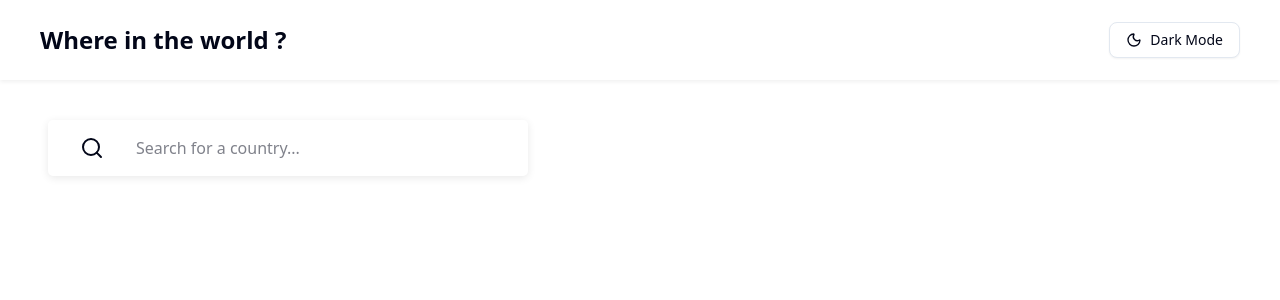
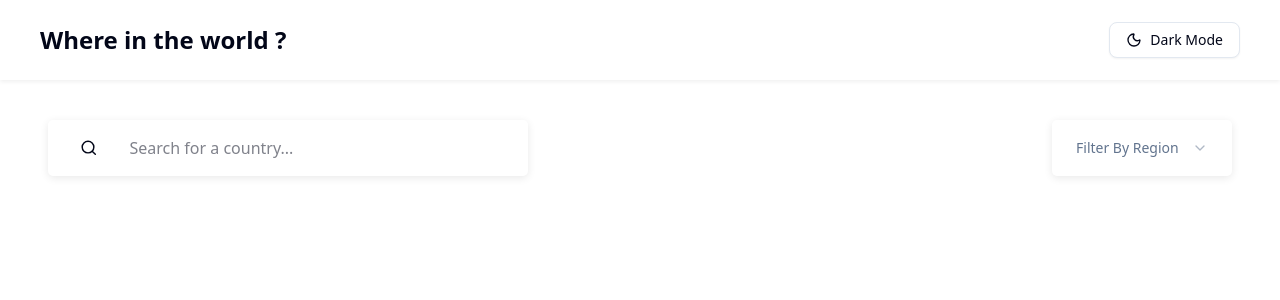
Before and after one commit to TienPhamDev/countries-api-next, a Next.js app: page / in a window 1280 px wide. Shown: the top 300 px of the page. Built offline with nearby package versions, Linux system fonts and the light colour scheme; no server answers.

Commit message:
build select for filterbyregion

```diff
--- a/src/app/page.js
+++ b/src/app/page.js
@@ -3,7 +3,8 @@ import { useEffect, useState } from "react";
 import Counter from "../components/Counter";
 import StoreProvider from "./StoreProvider";
 import { fetchAllCountry } from "./action";
-import Search from "@/components/ui/search/Search";
+import Search from "@/components/search/Search";
+import FilterByRegion from "@/components/filterbyregion/FilterByRegion";
 export default function Home() {
   const [countries, setCountries] = useState(null);
   const fetchDataCountry = async () => {
@@ -18,7 +19,10 @@ export default function Home() {
     <>
       <StoreProvider>
         <main className="py-10 px-12">
-          <Search />
+          <section className="flex justify-between">
+            <Search />
+            <FilterByRegion />
+          </section>
         </main>
       </StoreProvider>
     </>
--- /dev/null
+++ b/src/components/filterbyregion/FilterByRegion.js
@@ -0,0 +1,29 @@
+const {
+  Select,
+  SelectContent,
+  SelectTrigger,
+  SelectItem,
+  SelectValue,
+} = require("../ui/select");
+
+const FilterByRegion = () => {
+  return (
+    <Select>
+      <SelectTrigger
+        size="h-14"
+        className="w-[180px] border-0 px-6 py-6 h-14 shadow-[0px_2px_9px_0px_rgba(0,0,0,0.09)] dark:bg-blue-900 rounded-[5px]"
+      >
+        <SelectValue placeholder="Filter By Region" />
+      </SelectTrigger>
+      <SelectContent>
+        <SelectItem value="africa">Africa</SelectItem>
+        <SelectItem value="america">America</SelectItem>
+        <SelectItem value="asia">Asia</SelectItem>
+        <SelectItem value="eurpe">Europe</SelectItem>
+        <SelectItem value="oceania">Oceania</SelectItem>
+      </SelectContent>
+    </Select>
+  );
+};
+
+export default FilterByRegion;
--- a/src/components/ui/search/Search.js
+++ b/src/components/search/Search.js
@@ -2,9 +2,9 @@ import { SearchIcon } from "lucide-react";
 
 const Search = () => {
   return (
-    <div className="gap-4 dark:bg-blue-900 w-[480px] h-14 px-8 rounded-[5px] shadow-[0px_2px_9px_0px_rgba(0,0,0,0.09)] flex items-center ">
+    <div className="gap-4 dark:bg-blue-900 py-6 w-[480px] h-14 px-8 rounded-[5px] shadow-[0px_2px_9px_0px_rgba(0,0,0,0.09)] flex items-center ">
       <button>
-        <SearchIcon />
+        <SearchIcon size={17.5} />
       </button>
       <input
         className={"outline-none p-4"}
```
